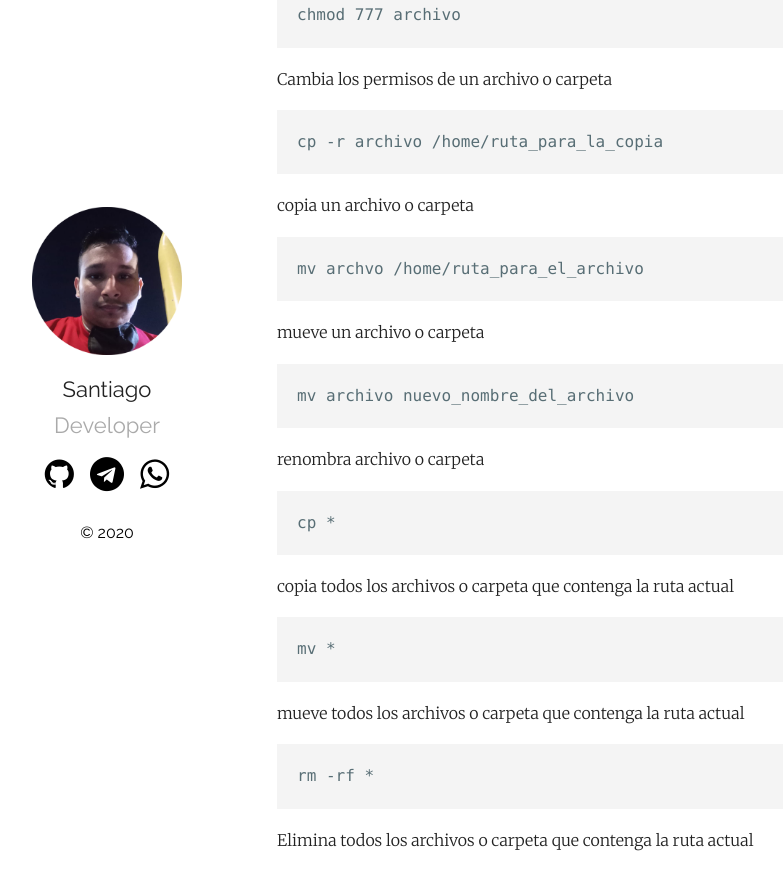
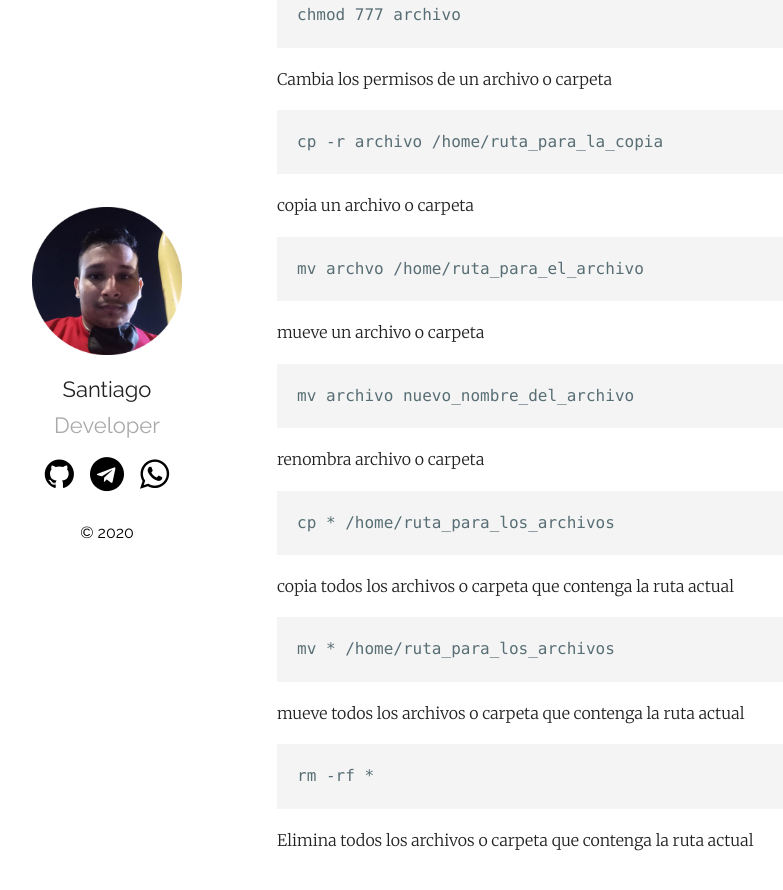
Before and after one commit to santiago500/santiago500.github.io, a Jekyll site: the page built from _posts/2020-01-28-comandos-linux-ubuntu.markdown, in a window 1280 px wide and 900 px high, scrolled down 929 px. Shown: the top 890 px of the window, without its empty margins (78-861 px from the left). Built offline with Jekyll 4.4.1, drawn with Linux system fonts in a browser that asks for light colours.

Commit message:
update 2020-01-28-comandos-linux-ubuntu.markdown

```diff
--- a/_posts/2020-01-28-comandos-linux-ubuntu.markdown
+++ b/_posts/2020-01-28-comandos-linux-ubuntu.markdown
@@ -46,11 +46,11 @@ En este documento he recopilado algunos comandos linux utilizados en ubuntu.
 
   renombra archivo o carpeta
 
-    cp *
+    cp * /home/ruta_para_los_archivos
 
   copia todos los archivos o carpeta que contenga la ruta actual
 
-    mv *
+    mv * /home/ruta_para_los_archivos
 
   mueve todos los archivos o carpeta que contenga la ruta actual
 
```
